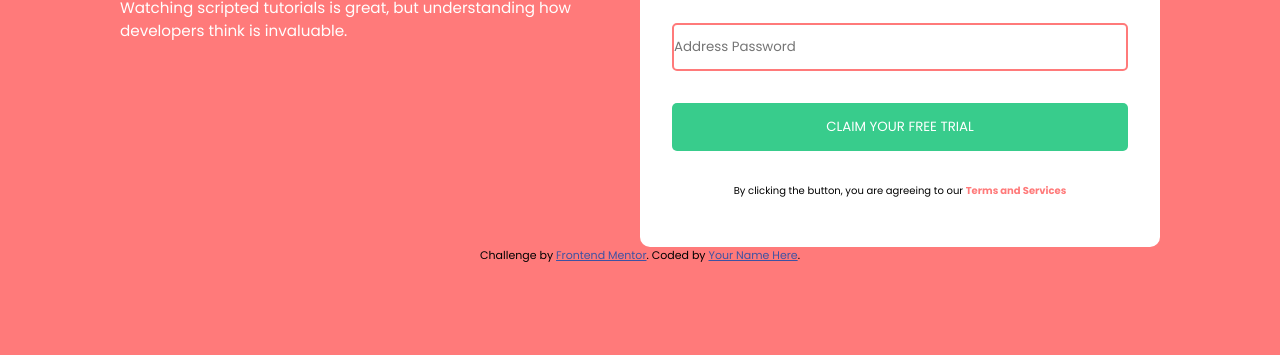
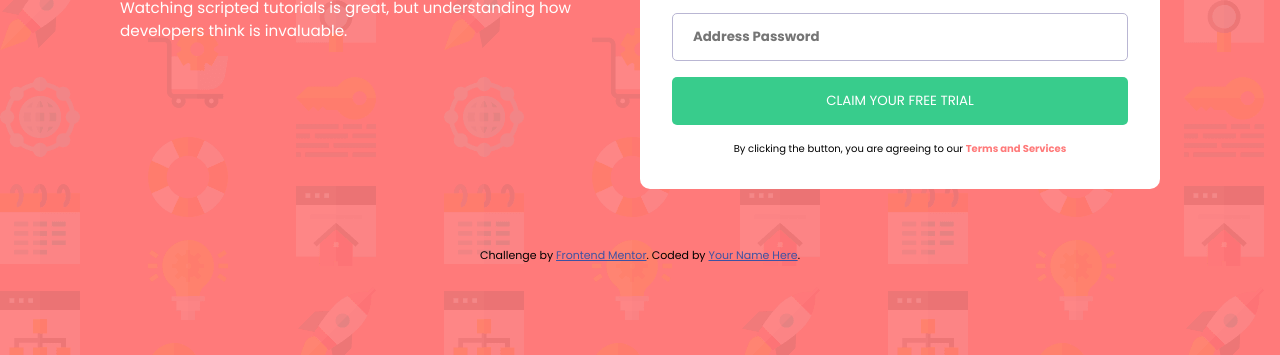
Before and after one commit to Electrocisko/FrontendMentor-8, a plain HTML site: page index.html in a window 1280 px wide. Shown: the part 445-800 px from the top of the page. Drawn offline with Linux system fonts and the light colour scheme.

Commit message:
desktop view

```diff
--- a/styles/desktop-style.css
+++ b/styles/desktop-style.css
@@ -1,4 +1,3 @@
-
 @import url('https://fonts.googleapis.com/css2?family=Poppins:wght@400;500;600;700&display=swap');
 
 /* ---------variables ------------ */
@@ -15,20 +14,21 @@
     --color-Grayish-blue: hsl(246, 25%, 77%);
 }
 
-*{
+* {
     padding: 0;
     margin: 0;
     box-sizing: border-box;
     font-family: 'Poppins', sans-serif;
 }
 
-body{
+body {
     height: 100vh;
     display: flex;
     flex-direction: column;
     align-items: center;
     justify-content: center;
     background-color: var(--color-Red);
+    background-image: url('../images/bg-intro-desktop.png');
 }
 
 .container {
@@ -38,7 +38,7 @@ body{
 }
 
 /* ----- Title and Text ----- */
-.container--description{
+.container--description {
     color: white;
     width: 50%;
     display: flex;
@@ -46,77 +46,96 @@ body{
     justify-content: center;
 }
 
-.container--description-title{
+.container--description-title {
     font-weight: 700;
     font-size: 2.6rem;
     line-height: 3rem;
     margin-bottom: 1.6rem;
 }
 
-.container--description-text{
+.container--description-text {
     font-weight: 400;
     font-size: 0.95rem;
 }
 
 /* ---- Form ---- */
 
-.container--form{
+.container--form {
     display: flex;
     flex-direction: column;
-    justify-content:space-between;
+    justify-content: center;
     width: 50%;
-
 }
 
-.form--button--trial{
+.form--button--trial {
     padding: 1rem;
     border: none;
     border-radius: 10px;
     background-color: var(--color-Blue);
+    box-shadow: 1   px 5px 5px black;
     color: white;
     font-weight: 400;
-    box-shadow: 0px 7px 3px rgb(112, 111, 111);
 }
 
 .form--button--trial span {
     font-weight: 700;
 }
 
-.form--inputs{
+.form--inputs {
     display: flex;
     flex-direction: column;
     background-color: white;
     border-radius: 10px;
+    padding-top: 1rem;
+    margin-top: 2rem;
 }
 
 .form--inputs input {
     height: 3rem;
-   margin-top: 2rem;
+    margin-top: 1rem;
     margin-left: 2rem;
     margin-right: 2rem;
-   border: solid var(--color-Red) 2px;
+    border: solid var(--color-Grayish-blue) 1px;
     border-radius: 5px;
+    padding-left: 20px;
+    font-weight: 700;
+}
+
+
+.form--inputs input:focus {
+    border: solid var(--color-Dark-blue) 1px;
 }
 
 .form--inputs p {
     font-size: 10px;
     text-align: center;
-margin-bottom: 3rem;
+   margin-top: 1rem;
+   margin-bottom: 2rem;
 }
 
 .form--inputs p span {
     color: var(--color-Red);
     font-weight: 700;
 }
-.form--button--submit{
+
+.form--button--submit {
     height: 3rem;
-   margin: 2rem;
+    margin-top: 1rem;
+    margin-left: 2rem;
+    margin-right: 2rem;
     border: none;
     border-radius: 5px;
     text-transform: uppercase;
     color: white;
     background-color: var(--color-Green);
+    cursor: pointer;
 }
 
-.attribution { font-size: 11px; text-align: center; }
-.attribution a { color: hsl(228, 45%, 44%); }
+.attribution {
+    font-size: 11px;
+    text-align: center;
+}
+
+.attribution a {
+    color: hsl(228, 45%, 44%);
+}
```
Lines whose indentation alone changed are shown as unchanged.
